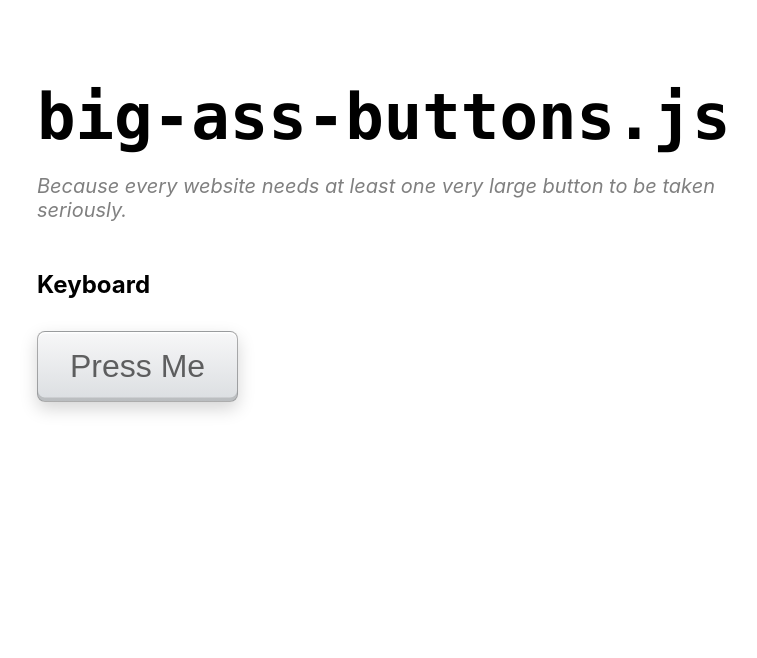
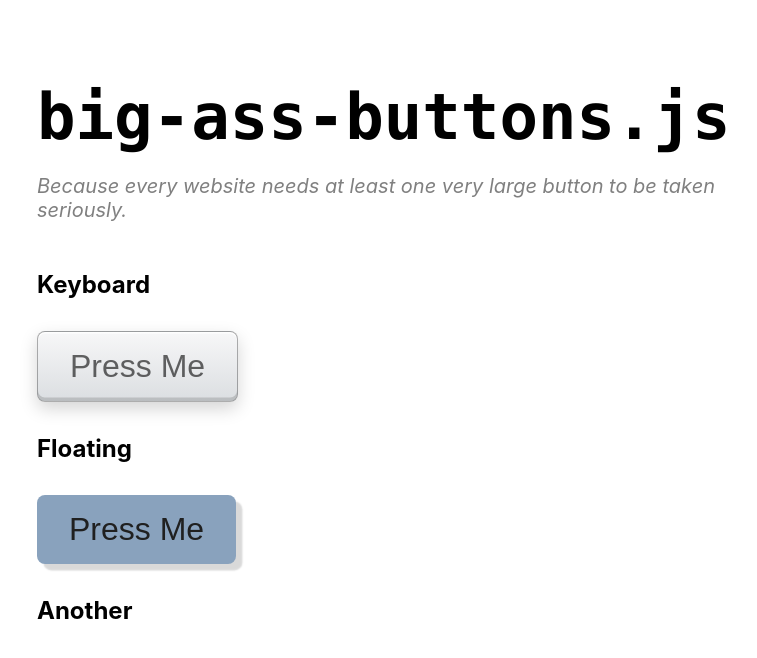
Before and after one commit to ncarchedi/big-ass-buttons.js, a Next.js app: page / in a window 1280 px wide. Shown: the top 658 px of the page, without its empty margins (235-992 px from the left). Built offline with nearby package versions, Linux system fonts and the light colour scheme.

Commit message:
add a second button

```diff
--- /dev/null
+++ b/src/components/ButtonFloating.js
@@ -0,0 +1,5 @@
+import ButtonBase from "./ButtonBase";
+
+export default function ButtonFloating(props) {
+  return <ButtonBase className="floating" {...props} />;
+}
--- a/src/pages/index.js
+++ b/src/pages/index.js
@@ -1,5 +1,6 @@
 import Head from "next/head";
 import ButtonKeyboard from "../components/ButtonKeyboard";
+import ButtonFloating from "../components/ButtonFloating";
 
 export default function Home() {
   return (
@@ -22,6 +23,13 @@ export default function Home() {
           <div className="component">
             <ButtonKeyboard>Press Me</ButtonKeyboard>
           </div>
+
+          <h2>Floating</h2>
+          <div className="component">
+            <ButtonFloating>Press Me</ButtonFloating>
+          </div>
+
+          <h2>Another</h2>
         </div>
       </main>
     </div>
--- a/src/styles/globals.css
+++ b/src/styles/globals.css
@@ -75,6 +75,11 @@ a:hover {
   padding: 0.5em 1em;
   font-size: 2rem;
   outline: none;
+  transition: 0.05s;
+}
+
+.base:hover {
+  cursor: pointer;
 }
 
 .keyboard {
@@ -85,9 +90,23 @@ a:hover {
     inset 0 -0.11em 0 0 rgba(0, 0, 0, 0.15),
     inset 0 0.05em 0 0 rgba(255, 255, 255, 0.9);
   color: rgba(0, 0, 0, 0.6);
-  transition: 0.05s;
 }
 
 .keyboard:active {
   box-shadow: none;
+  margin-top: 0.11em;
+  padding-bottom: calc(0.5em - 0.11em);
 }
+
+.floating {
+  border: none;
+  border-radius: 0.25em;
+  box-shadow: 0.4rem 0.4rem 0.1rem 0 rgba(0, 0, 0, 0.15);
+  background-color: rgb(137, 162, 189);
+  color: rgb(32, 32, 32);
+}
+
+.floating:active {
+  box-shadow: none;
+  margin: 0.4rem -0.4rem -0.4rem 0.4rem;
+}
```
